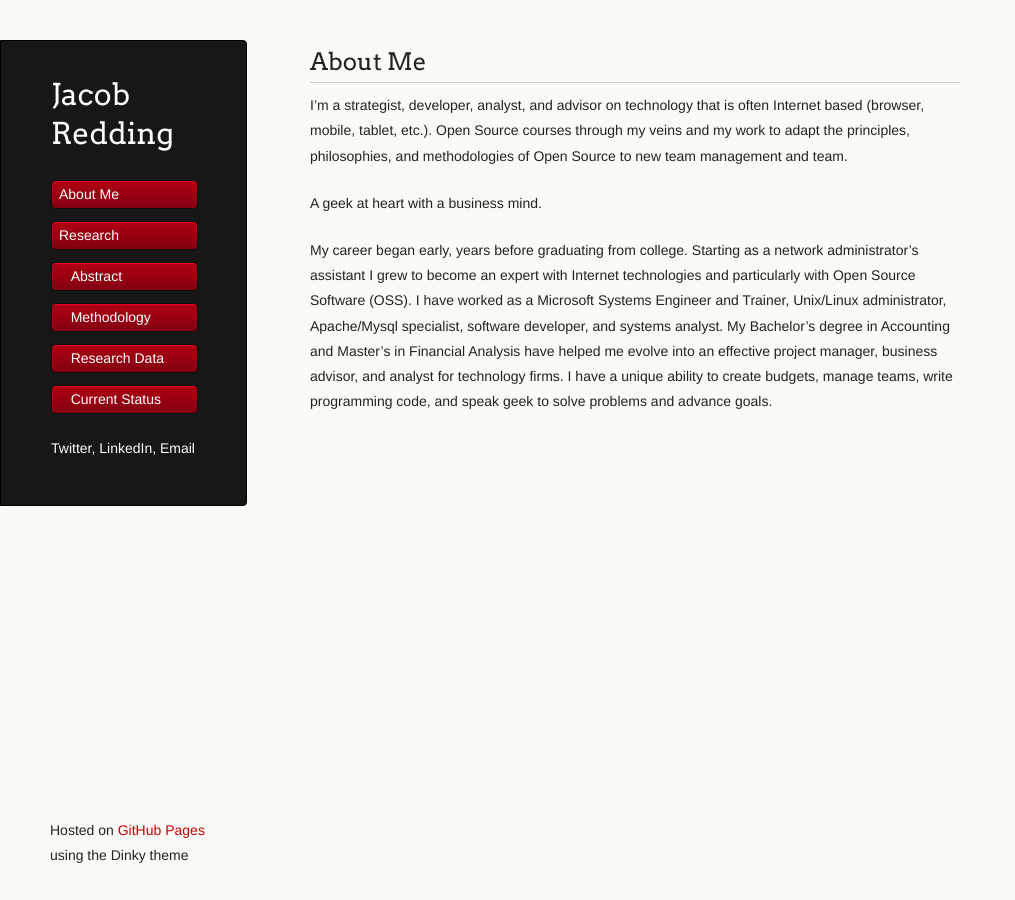
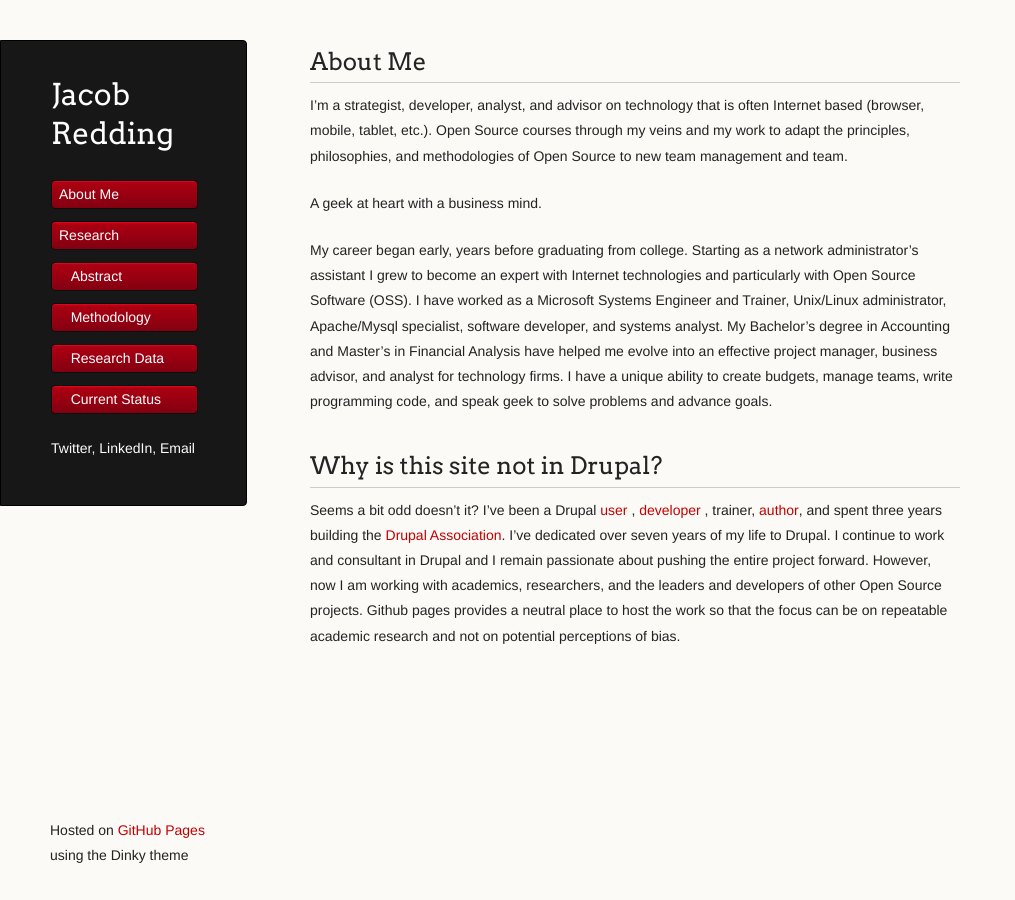
Before and after one commit to jredding/new-site, a Jekyll site: the page built from about.md, in a window 1280 px wide. Shown: the whole page, without its empty margins (0-1015 px from the left). Built offline with Jekyll 4.4.1, drawn with Linux system fonts in a browser that asks for light colours.

Commit message:
Update about.md

```diff
--- a/about.md
+++ b/about.md
@@ -9,3 +9,6 @@
 A geek at heart with a business mind.
 
 My career began early, years before graduating from college. Starting as a network administrator's assistant I grew to become an expert with Internet technologies and particularly with Open Source Software (OSS). I have worked as a Microsoft Systems Engineer and Trainer, Unix/Linux administrator, Apache/Mysql specialist, software developer, and systems analyst. My Bachelor's degree in Accounting and Master's in Financial Analysis have helped me evolve into an effective project manager, business advisor, and analyst for technology firms. I have a unique ability to create budgets, manage teams, write programming code, and speak geek to solve problems and advance goals.
+
+## Why is this site not in Drupal?
+Seems a bit odd doesn't it? I've been a Drupal [user](http://drupal.org/user/58897 "Drupal.org") , [developer](http://drupal.org/user/58897 "Drupal.org") , trainer, [author](http://www.amazon.com/Beginning-Drupal-Wrox-Programmer/dp/0470438525 "Amazon"), and spent three years building the [Drupal Association](http://association.drupal.org "Drupal.org"). I've dedicated over seven years of my life to Drupal. I continue to work and consultant in Drupal and I remain passionate about pushing the entire project forward. However, now I am working with academics, researchers, and the leaders and developers of other Open Source projects. Github pages provides a neutral place to host the work so that the focus can be on repeatable academic research and not on potential perceptions of bias.
```
